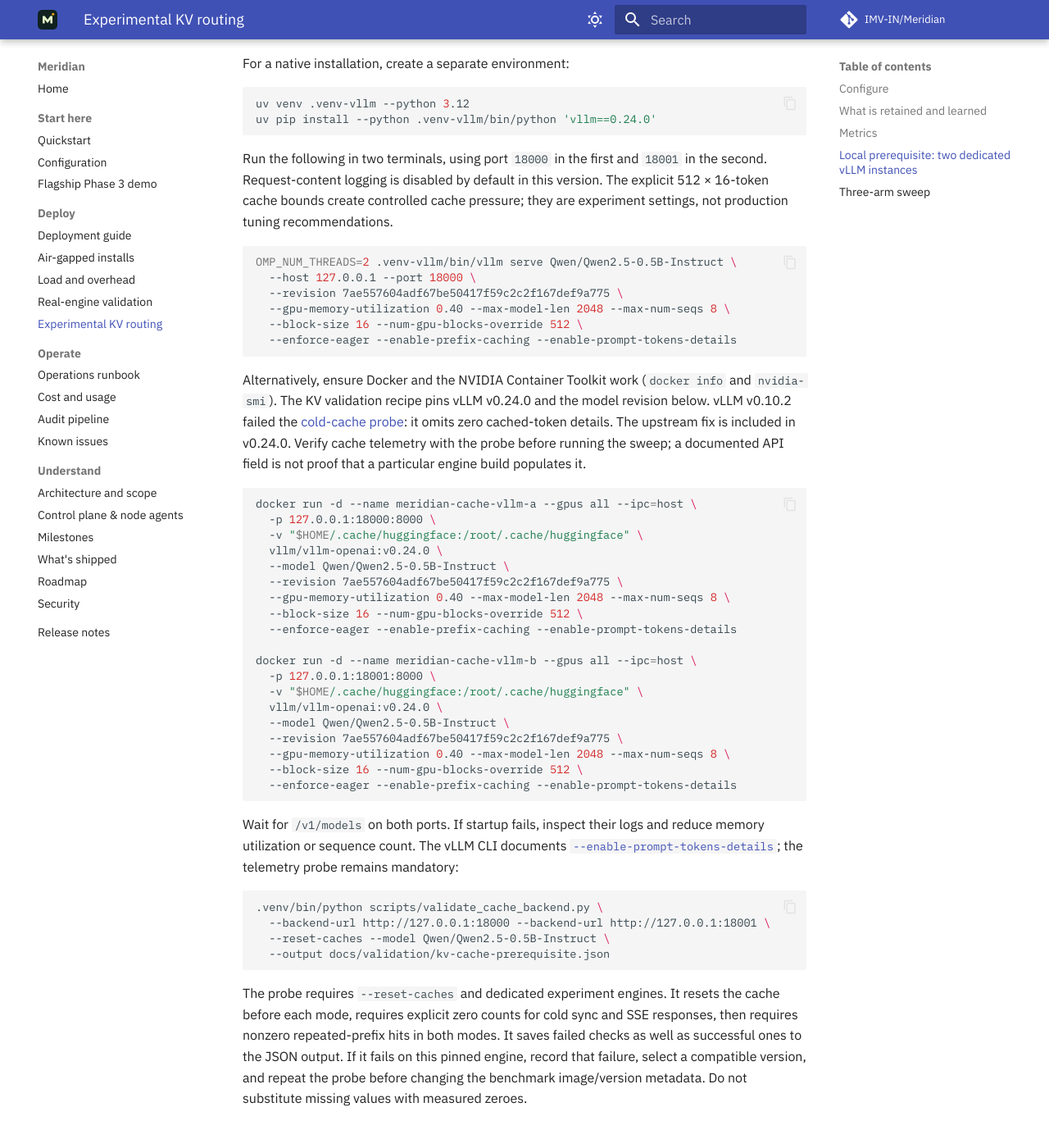
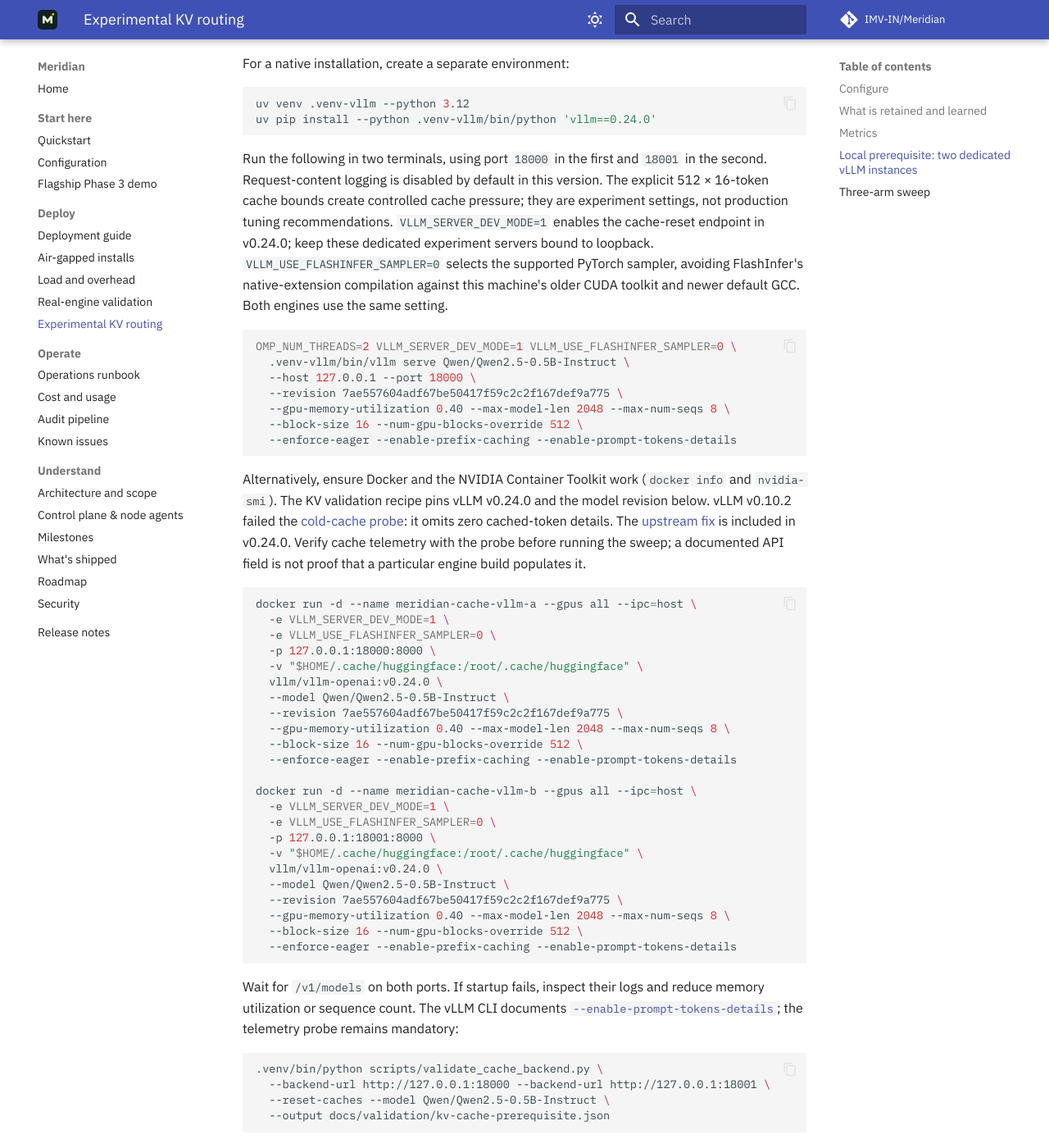
Before and after one commit to IMV-IN/Meridian, an MkDocs documentation site: the page built from docs/KV_CACHE_ROUTING.md, in a window 1280 px wide and 1400 px high, scrolled down 2393 px. Shown: the whole window at 82% size. Built offline with MkDocs 1.6.1 and Material for MkDocs 9.7.7, drawn with Linux system fonts in a browser that asks for light colours; comment, search, counter and statistics services are not loaded.

Commit message:
docs: document native vLLM validation prerequisites

````diff
--- a/docs/KV_CACHE_ROUTING.md
+++ b/docs/KV_CACHE_ROUTING.md
@@ -97,9 +97,15 @@
 in the second. Request-content logging is disabled by default in this version.
 The explicit 512 × 16-token cache bounds create controlled cache pressure; they
 are experiment settings, not production tuning recommendations.
+`VLLM_SERVER_DEV_MODE=1` enables the cache-reset endpoint in v0.24.0; keep these
+dedicated experiment servers bound to loopback.
+`VLLM_USE_FLASHINFER_SAMPLER=0` selects the supported PyTorch sampler, avoiding
+FlashInfer's native-extension compilation against this machine's older CUDA
+toolkit and newer default GCC. Both engines use the same setting.
 
 ```bash
-OMP_NUM_THREADS=2 .venv-vllm/bin/vllm serve Qwen/Qwen2.5-0.5B-Instruct \
+OMP_NUM_THREADS=2 VLLM_SERVER_DEV_MODE=1 VLLM_USE_FLASHINFER_SAMPLER=0 \
+  .venv-vllm/bin/vllm serve Qwen/Qwen2.5-0.5B-Instruct \
   --host 127.0.0.1 --port 18000 \
   --revision 7ae557604adf67be50417f59c2c2f167def9a775 \
   --gpu-memory-utilization 0.40 --max-model-len 2048 --max-num-seqs 8 \
@@ -110,13 +116,16 @@
 Alternatively, ensure Docker and the NVIDIA Container Toolkit work (`docker info` and
 `nvidia-smi`). The KV validation recipe pins vLLM v0.24.0 and the
 model revision below. vLLM v0.10.2 failed the [cold-cache probe](./validation/kv-cache-vllm-0.10.2-prerequisite.json):
-it omits zero cached-token details. The upstream fix is included in v0.24.0.
+it omits zero cached-token details. The [upstream fix](https://github.com/vllm-project/vllm/pull/44383)
+is included in v0.24.0.
 Verify cache telemetry with the probe before running
 the sweep; a documented API field is not proof that a particular engine build
 populates it.
 
 ```bash
 docker run -d --name meridian-cache-vllm-a --gpus all --ipc=host \
+  -e VLLM_SERVER_DEV_MODE=1 \
+  -e VLLM_USE_FLASHINFER_SAMPLER=0 \
   -p 127.0.0.1:18000:8000 \
   -v "$HOME/.cache/huggingface:/root/.cache/huggingface" \
   vllm/vllm-openai:v0.24.0 \
@@ -127,6 +136,8 @@
   --enforce-eager --enable-prefix-caching --enable-prompt-tokens-details
 
 docker run -d --name meridian-cache-vllm-b --gpus all --ipc=host \
+  -e VLLM_SERVER_DEV_MODE=1 \
+  -e VLLM_USE_FLASHINFER_SAMPLER=0 \
   -p 127.0.0.1:18001:8000 \
   -v "$HOME/.cache/huggingface:/root/.cache/huggingface" \
   vllm/vllm-openai:v0.24.0 \
````
